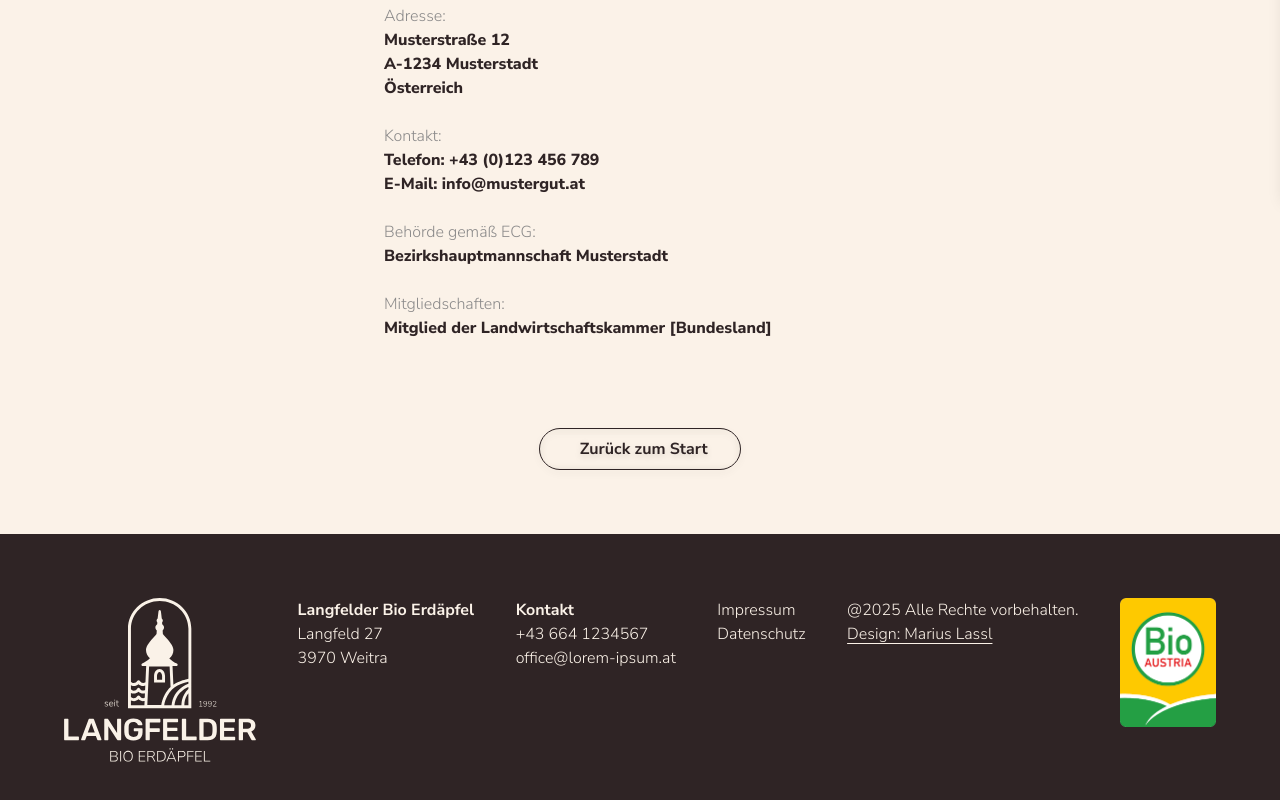
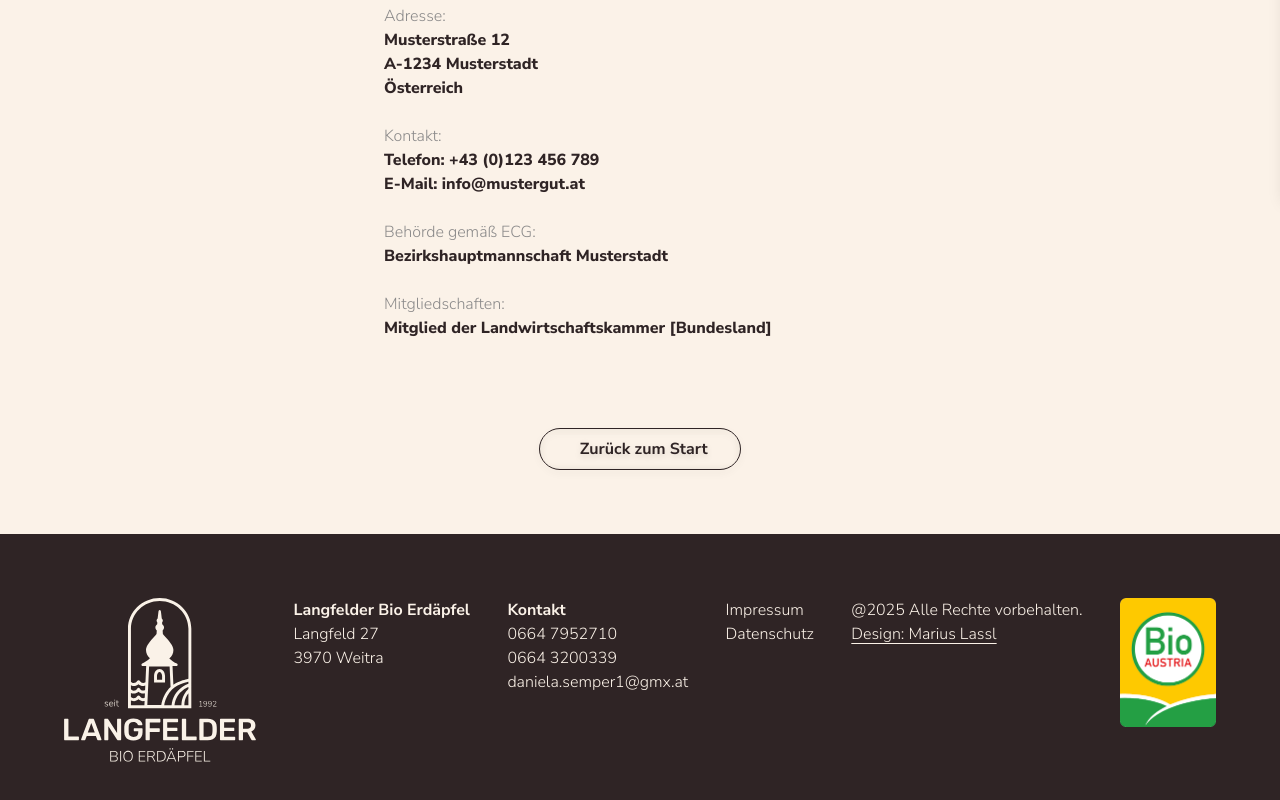
Before and after one commit to allotopus-rosebergi/portfolio-v2, a React (Vite) app: page /#/impressum in a window 1280 px wide. Shown: the part 604-1404 px from the top of the page. Built offline with nearby package versions, Linux system fonts and the light colour scheme.

Commit message:
Custom Domain Changes

```diff
--- a/src/components/sections/Contact.jsx
+++ b/src/components/sections/Contact.jsx
@@ -72,13 +72,14 @@ function Contact (){
 
                             <div className="info3 w-full flex flex-col justify-center pt-6 gap-6">
                                 <div>
-                                    <p> Rufen Sie uns an </p>
-                                    <p className="highlight text-lg"> +43 664 1234567 </p>
+                                    <p> Rufen Sie uns an oder schreiben Sie uns auf WhatsApp </p>
+                                    <p className="highlight text-lg"> 0664 7952710 </p>
+                                    <p className="highlight text-lg"> 0664 3200339 </p>
                                 </div>
 
                                 <div>
                                     <p> Senden Sie uns eine E-Mail </p>
-                                    <p className="highlight text-lg"> office@lorem-ipsum.at </p>
+                                    <p className="highlight text-lg"> daniela.semper1@gmx.at </p>
                                 </div>
 
                                 <div>
--- a/src/components/sections/Footer.jsx
+++ b/src/components/sections/Footer.jsx
@@ -14,8 +14,9 @@ function Footer() {
                 </div>
                 <div>
                     <p className="font-bold text-mandelweiss"> Kontakt </p>
-                    <p> +43 664 1234567</p>
-                    <p> office@lorem-ipsum.at</p>
+                    <p> 0664 7952710</p>
+                    <p> 0664 3200339</p>
+                    <p> daniela.semper1@gmx.at</p>
                 </div>
                 <div className="flex flex-col">
                     <a href="#/impressum" className="hover:text-goldgelb" aria-label="Impressum"> Impressum </a>
--- a/vite.config.js
+++ b/vite.config.js
@@ -17,5 +17,5 @@ export default defineConfig({
           include: '**/*.svg',
       }),
   ],
-    base: '/langfelder/',
+    base: '/',
 })
```
Also changed, not shown: src/assets/img/Kapelle.webp (added), src/assets/img/kapelle.webp (deleted).
